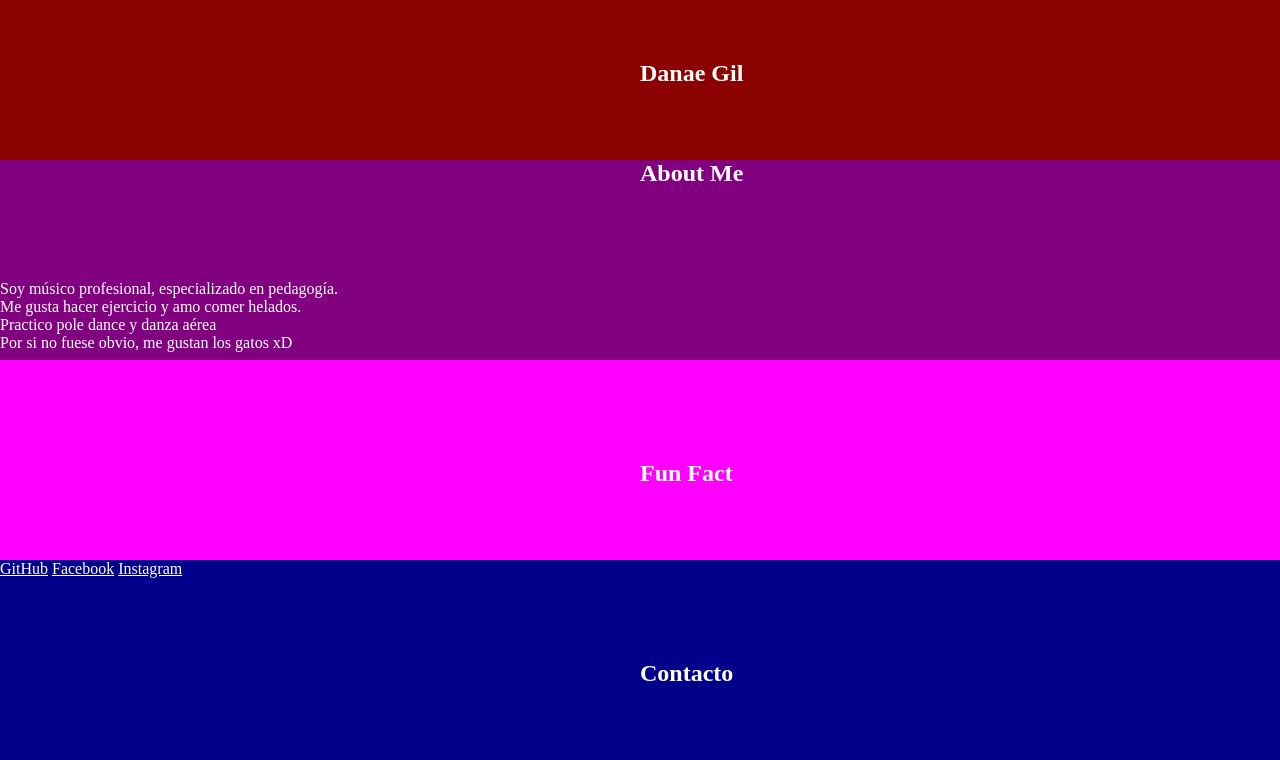
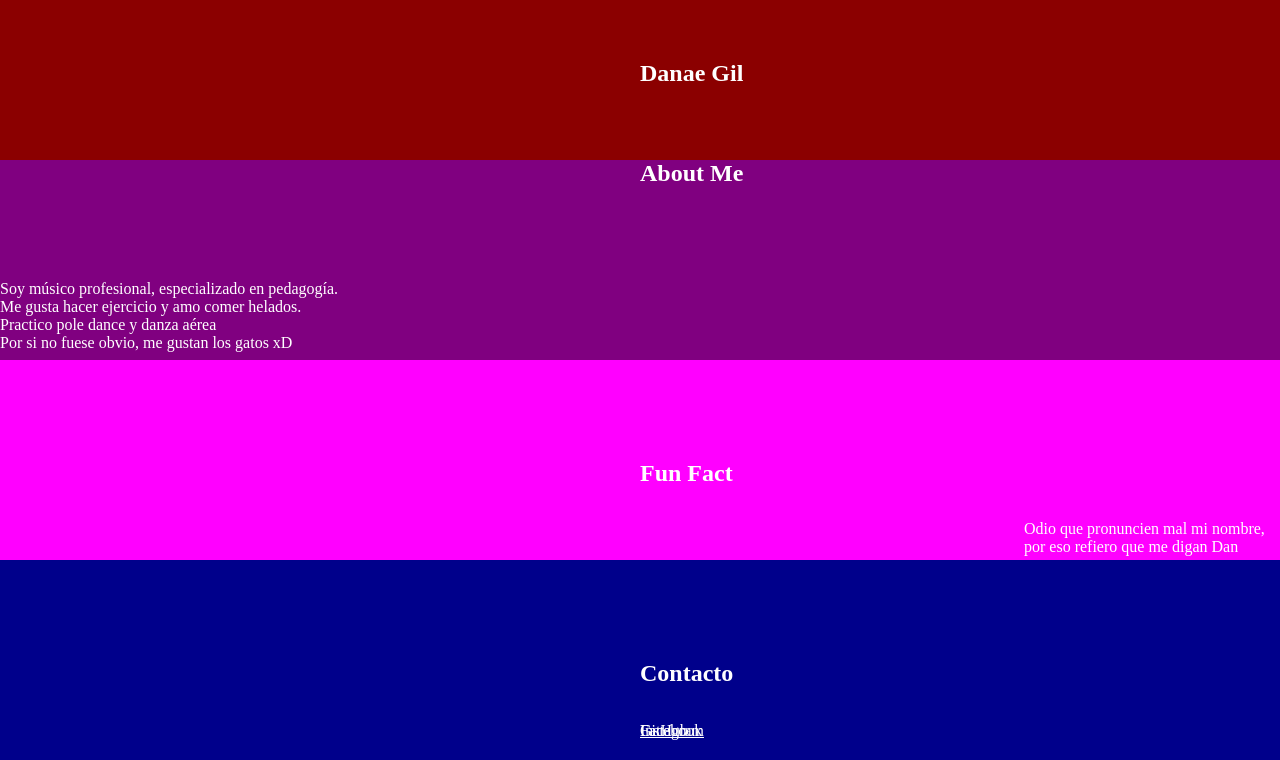
Before and after one commit to Dan-Gil/myfirstweb, a plain HTML site: page index.html in a window 1280 px wide. Shown: the part 40-800 px from the top of the page. Drawn offline with Linux system fonts and the light colour scheme.

Commit message:
Modified styles :octocat:

```diff
--- a/sytles.css
+++ b/sytles.css
@@ -63,8 +63,8 @@ h1 {
 
 #fun-fact p {
     position: absolute;
-    left: 50%;
-    top: 100%;
+    left: 80%;
+    top: 80%;
 }
 
 
@@ -82,10 +82,9 @@ h1 {
 
 }
 
-#contact p {
+#contact a {
     position: absolute;
     left: 50%;
-    bottom: 100%;
-
+    bottom: 10%;
 
 }
```
